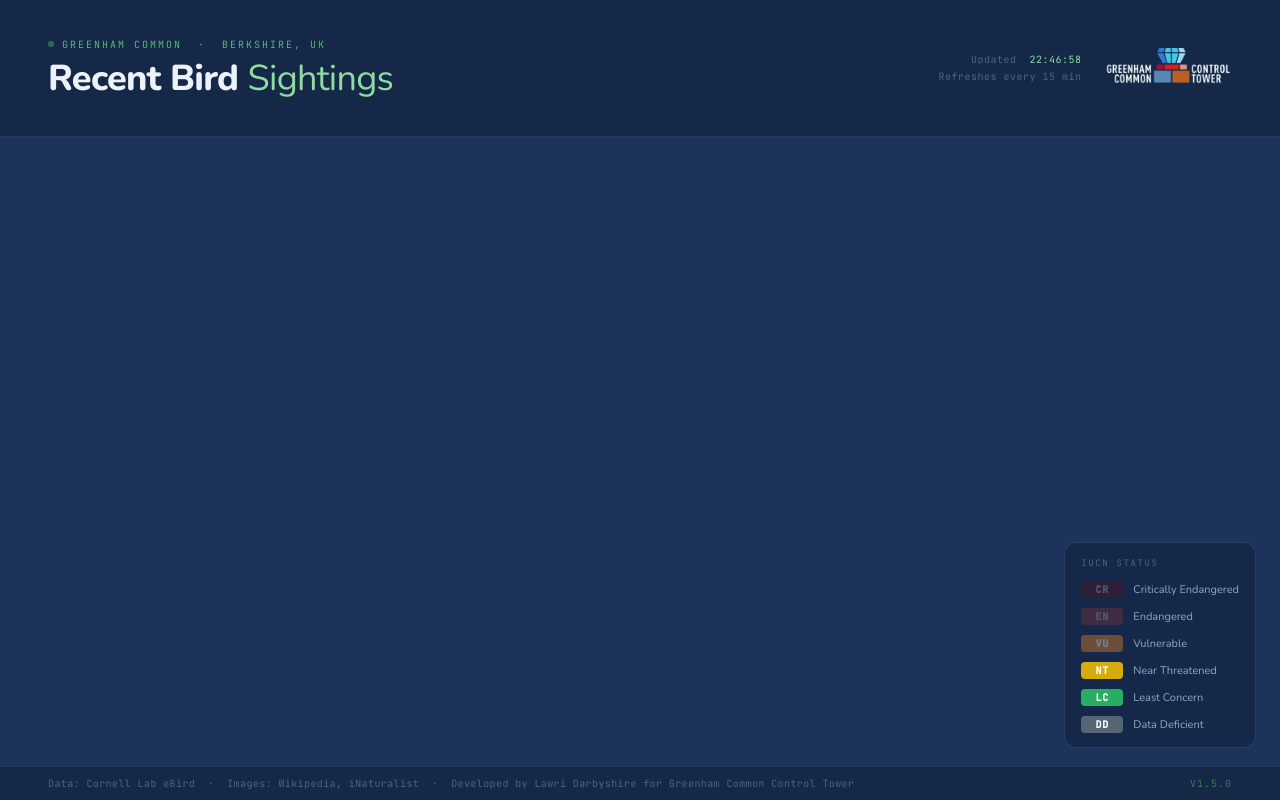
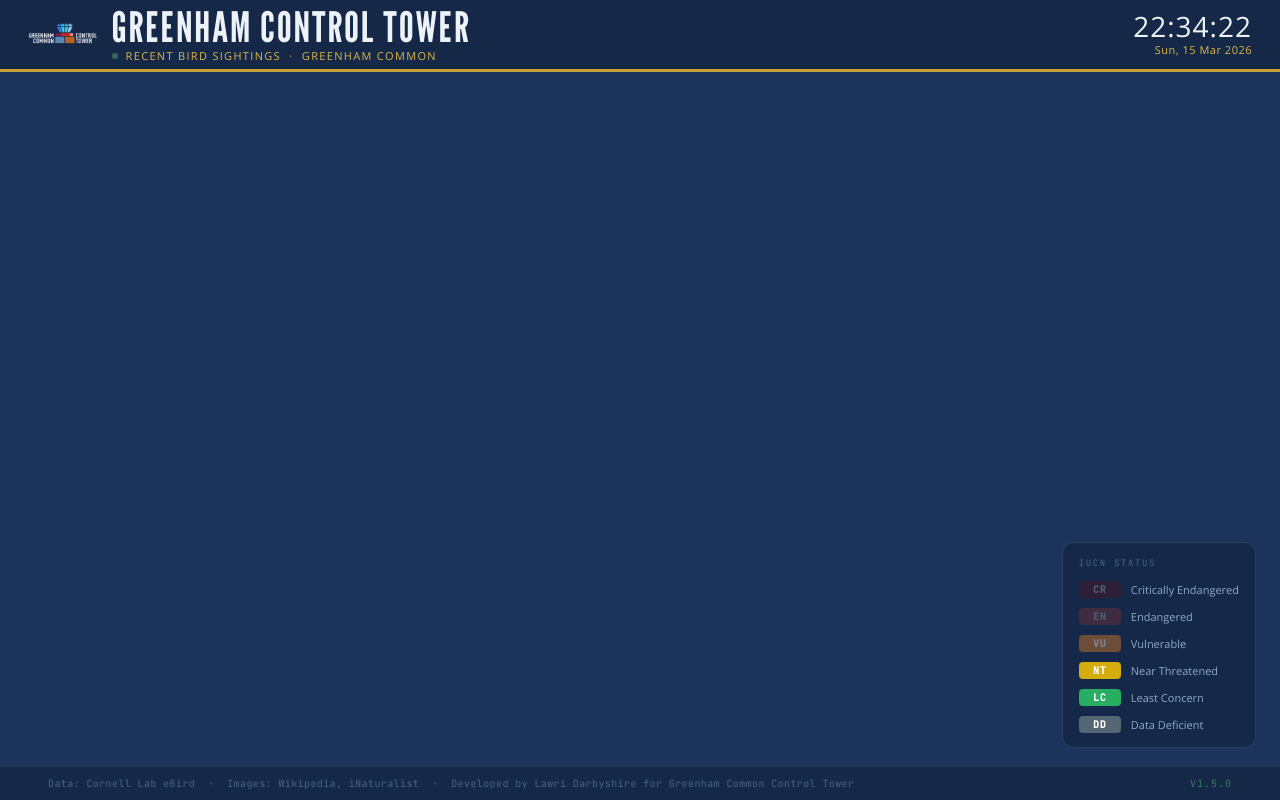
Before and after one commit to Greenham-Common-Control-Tower/EBird-Display, a Flask app: page / in a window 1280 px wide. Run offline with Flask 3, Linux system fonts and the light colour scheme; data that the repository does not hold is empty.

Commit message:
New Header Style

```diff
--- a/templates/index-new.html
+++ b/templates/index-new.html
@@ -5,7 +5,7 @@
     <title>Greenham Bird Observations</title>
     <meta http-equiv="refresh" content="900">
     <meta name="viewport" content="width=device-width, initial-scale=1.0">
-    <link href="https://fonts.googleapis.com/css2?family=Nunito:wght@300;400;500;600;700;800&family=JetBrains+Mono:wght@400;500&display=swap" rel="stylesheet">
+    <link href="https://fonts.googleapis.com/css2?family=League+Gothic&family=Open+Sans:wght@300;400;600&family=JetBrains+Mono:wght@400;500&display=swap" rel="stylesheet">
     <style>
         :root {
             --navy:          #1c345c;
@@ -22,7 +22,9 @@
             --warm-white:    #edf2f8;
             --text-dim:      #8faac8;
             --text-muted:    #4a6585;
-            --sans:  'Nunito', system-ui, sans-serif;
+            --gold:          #c8a035;
+            --gold-light:    #dbb84a;
+            --sans:  'Open Sans', sans-serif;
             --mono:  'JetBrains Mono', monospace;
         }
 
@@ -39,31 +41,55 @@
         /* ── Header ── */
         header {
             background: var(--navy-deep);
-            border-bottom: 1px solid rgba(255,255,255,0.08);
-            padding: 28px 48px;
+            border-bottom: 3px solid var(--gold);
+            padding: 0 28px;
+            height: 72px;
             display: flex;
             align-items: center;
             justify-content: space-between;
             gap: 24px;
+            flex-shrink: 0;
         }
 
-        .header-left {
+        .header-brand {
+            display: flex;
+            align-items: center;
+            gap: 14px;
+        }
+
+        .header-logo {
+            height: 44px;
+            width: auto;
+        }
+
+        .header-titles {
             display: flex;
             flex-direction: column;
+            gap: 0px;
+        }
+
+        .header-org {
+            font-family: 'League Gothic', sans-serif;
+            font-size: 42px;
+            font-weight: 400;
+            color: var(--warm-white);
+            letter-spacing: 0.04em;
+            text-transform: uppercase;
+            line-height: 1;
+        }
+
+        .header-sub {
+            font-family: var(--sans);
+            font-size: 11px;
+            font-weight: 300;
+            color: var(--gold-light);
+            letter-spacing: 0.12em;
+            text-transform: uppercase;
+            display: flex;
+            align-items: center;
             gap: 8px;
         }
 
-        .location-tag {
-            font-family: var(--mono);
-            font-size: 10px;
-            letter-spacing: 0.2em;
-            text-transform: uppercase;
-            color: var(--green);
-            display: flex;
-            align-items: center;
-            gap: 8px;
-            opacity: 0.9;
-        }
         .live-dot {
             width: 6px;
             height: 6px;
@@ -77,19 +103,6 @@
             50%       { opacity: 0.3; box-shadow: none; }
         }
 
-        h1 {
-            font-family: var(--sans);
-            font-size: clamp(22px, 3vw, 36px);
-            font-weight: 800;
-            color: var(--warm-white);
-            line-height: 1.1;
-            letter-spacing: -0.02em;
-        }
-        h1 span {
-            color: var(--green-soft);
-            font-weight: 300;
-        }
-
         .header-right {
             display: flex;
             align-items: center;
@@ -97,26 +110,29 @@
             flex-shrink: 0;
         }
 
-        .header-meta {
-            text-align: right;
+        .clock-block {
             display: flex;
             flex-direction: column;
-            gap: 4px;
-        }
-        .meta-line {
-            font-family: var(--mono);
-            font-size: 10px;
-            color: var(--text-muted);
-            letter-spacing: 0.05em;
-        }
-        .meta-line span {
-            color: var(--green-soft);
+            align-items: flex-end;
+            gap: 2px;
         }
 
-        .header-logo {
-            height: 80px;
-            width: auto;
-            opacity: 1;
+        #clock {
+            font-family: var(--sans);
+            font-size: 28px;
+            font-weight: 300;
+            color: var(--warm-white);
+            font-variant-numeric: tabular-nums;
+            letter-spacing: 1px;
+            line-height: 1;
+        }
+
+        #date-display {
+            font-family: var(--sans);
+            font-size: 11px;
+            font-weight: 300;
+            color: var(--gold-light);
+            letter-spacing: 0.5px;
         }
 
         /* ── Grid ── */
@@ -345,25 +361,33 @@
 <body>
 
     <header>
-        <div class="header-left">
-            <div class="location-tag">
-                <span class="live-dot"></span>
-                Greenham Common &nbsp;·&nbsp; Berkshire, UK
+        <div class="header-brand">
+            <img class="header-logo" src="{{ url_for('static', filename='Image/GCCT-logo-NoBG.png') }}" alt="Greenham Common Control Tower">
+            <div class="header-titles">
+                <div class="header-org">Greenham Control Tower</div>
+                <div class="header-sub">
+                    <span class="live-dot"></span>
+                    Recent Bird Sightings &nbsp;·&nbsp; Greenham Common
+                </div>
             </div>
-            <h1>Recent Bird <span>Sightings</span></h1>
         </div>
         <div class="header-right">
-            <div class="header-meta">
-                <div class="meta-line">Updated &nbsp;<span>{{ time }}</span></div>
-                <div class="meta-line">Refreshes every 15 min</div>
+            <div class="clock-block">
+                <div id="clock">--:--:--</div>
+                <div id="date-display"></div>
             </div>
-            <img
-                class="header-logo"
-                src="{{ url_for('static', filename='Image/GCCT-logo-NoBG.png') }}"
-                alt="Greenham Common Control Tower"
-            >
         </div>
     </header>
+
+    <script>
+        function updateClock() {
+            const now = new Date();
+            document.getElementById('clock').textContent = now.toLocaleTimeString('en-GB');
+            document.getElementById('date-display').textContent = now.toLocaleDateString('en-GB', { weekday: 'short', day: 'numeric', month: 'short', year: 'numeric' });
+        }
+        updateClock();
+        setInterval(updateClock, 1000);
+    </script>
 
     <div class="grid">
         {% for obs in observations %}
```
